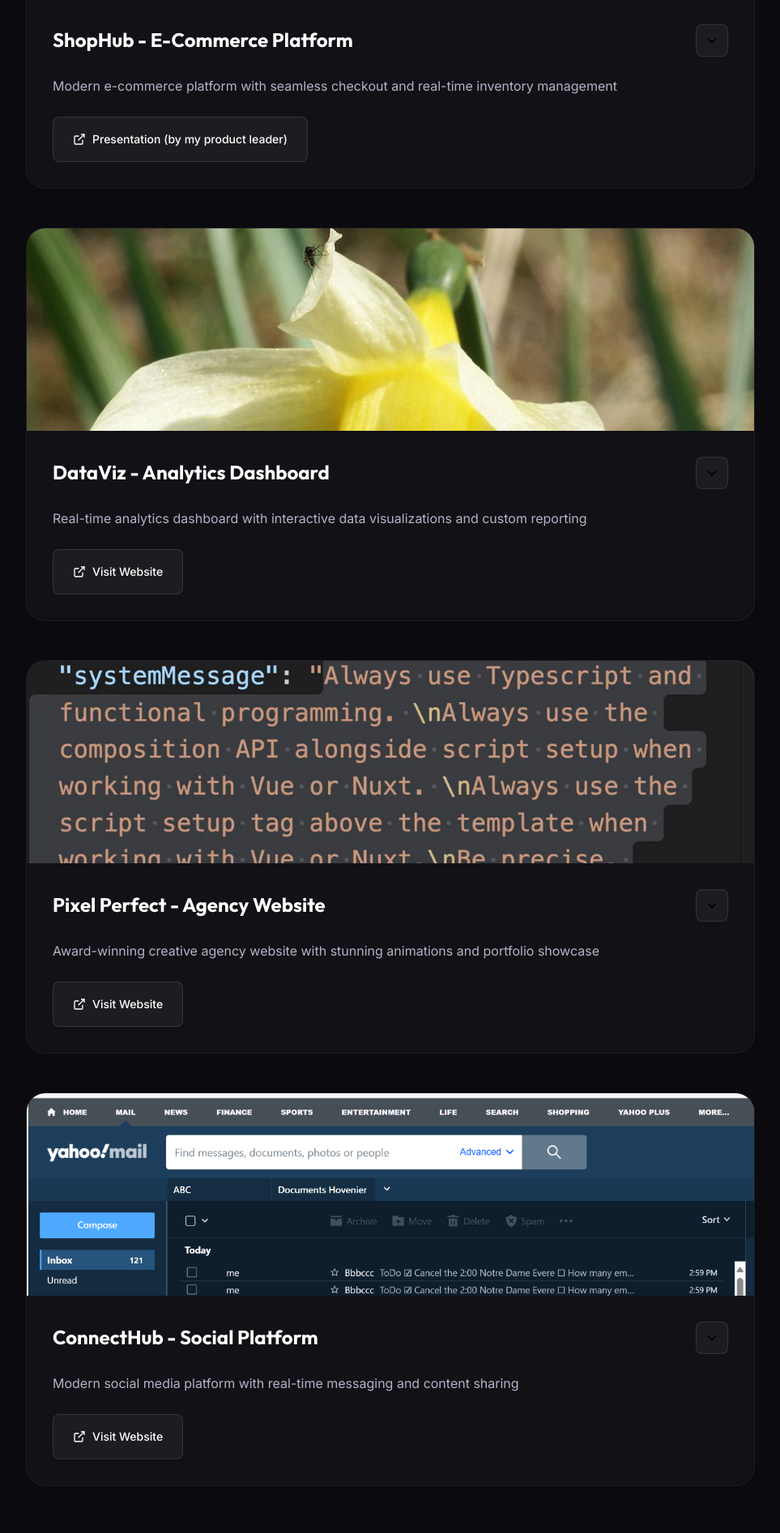
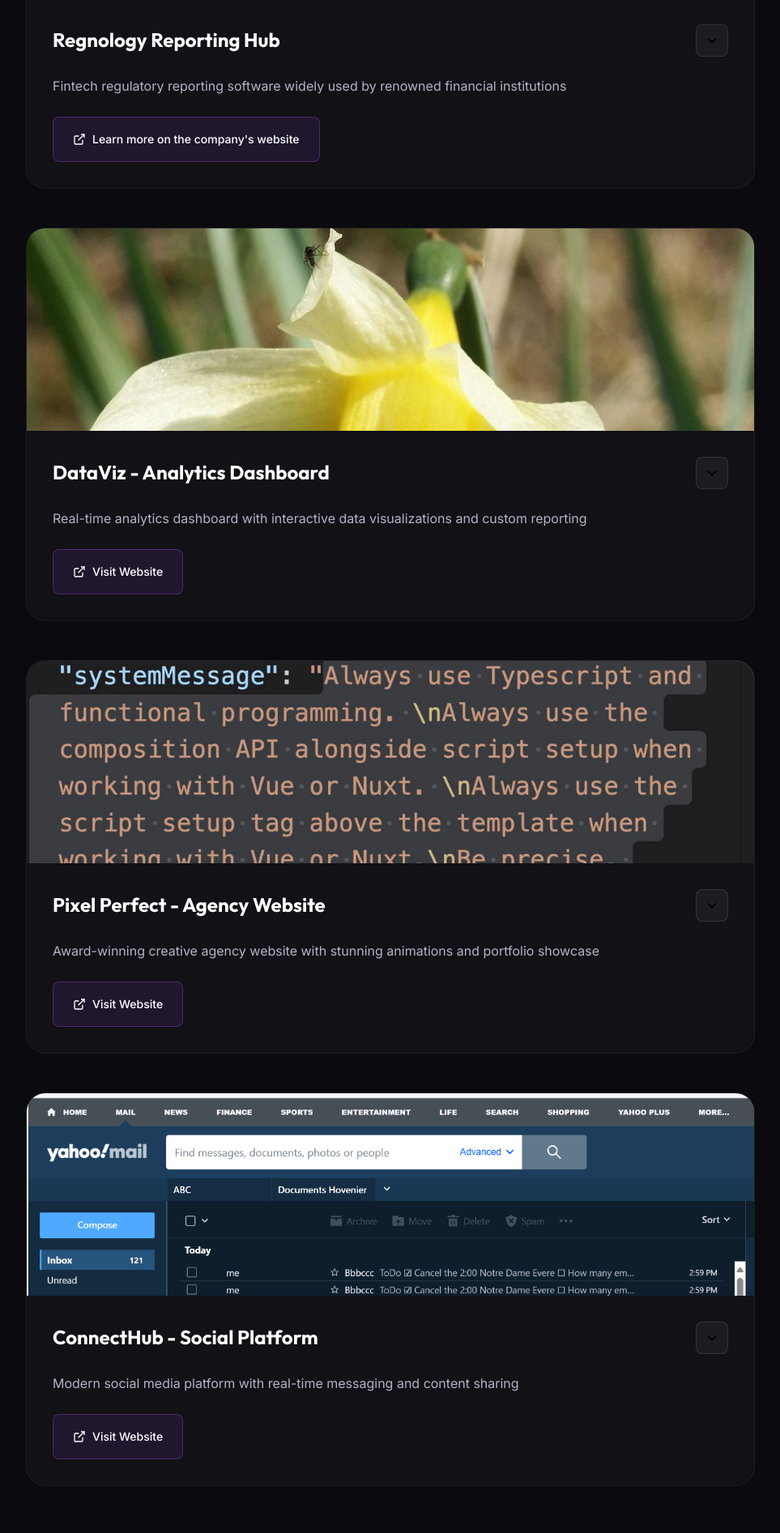
Before and after one commit to szlaci3/portfolio, a React (Vite) app: page / in a window 1280 px wide. Shown: the part 1387-3280 px from the top of the page at 81% size, without its empty margins (158-1121 px from the left). Built offline with nearby package versions, Linux system fonts and the light colour scheme.

Commit message:
feat: fintech proj

```diff
--- a/src/components/Details.tsx
+++ b/src/components/Details.tsx
@@ -8,7 +8,7 @@ const Details = () => {
             <h2 className="section-title">About me</h2>
             <p className="details-text">
               I enjoy building interfaces that feel simple and natural to use.
-              I’m especially interested in React-based applications, whether it’s interactive
+              I'm especially interested in React-based applications, whether it's interactive
               dashboards, internal tools, or responsive mobile UIs, that handle real-world
               data and bring intuitive and visually appealing technology into the lives of users.
             </p>
--- a/src/components/Projects.tsx
+++ b/src/components/Projects.tsx
@@ -19,14 +19,15 @@ interface Project {
 const projects: Project[] = [
   {
     id: 1,
-    title: 'ShopHub - E-Commerce Platform',
-    shortDesc: 'Modern e-commerce platform with seamless checkout and real-time inventory management',
-    longDesc: 'A full-featured e-commerce platform built with React and Node.js, featuring advanced product filtering, secure payment integration with Stripe, real-time inventory tracking, and a responsive admin dashboard. The platform handles thousands of products with optimized performance and seamless user experience across all devices.',
+    title: 'Regnology Reporting Hub',
+    shortDesc: 'Fintech regulatory reporting software widely used by renowned financial institutions',
+    longDesc: "The Reporting Hub is Regnology's cloud-first regulatory reporting platform, used by banks and financial institutions across the world to manage every stage of the reporting process. It operates on very large, granular datasets and provides high-precision validation, exception handling, and complex table-based data exploration for professional users. I worked as a Senior Software Engineer on the front-end team, building UI components and interaction patterns that support automated workflows, dynamic spreadsheets, and advanced oversight tools. \n\nWorking closely with product owners and back-end engineers, I delivered features that improve data quality, streamline exception resolution, and give users clearer visibility and control over their reports. The platform demands reliability — especially when handling millions of data points under strict regulatory rules. \n\nWith no dedicated designer, I self-taught design and UX principles to ensure that complex, high-density screens remained clear, consistent, and efficient for analysts who depend on speed and accuracy in their daily work. \n\nThis project represents my most recent experience in large-scale, high-precision front-end development within a regulated, mission-critical environment.",
     thumbnail: '/assets/Regnology.png',
     fullImage: '/assets/Regnology.png',
-    demoUrl: 'https://shophub-demo.example.com',
-    repoUrl: 'https://github.com/szlaci3/shophub',
-    technologies: ['React', 'Node.js', 'MongoDB', 'Stripe API', 'Redux'],
+    // demoUrl: 'https://www.regnology.net/en/solutions/for-the-regulated/regnology-reporting-hub',
+    demoUrl: 'https://www.regnology.net/en/solutions/regnology-platform',
+    repoUrl: '',
+    technologies: ['React', 'Node.js', 'Zustand', 'GraphQL', 'Redis', 'Material UI', 'Handsontable', 'TypeScript', 'Vitest', 'Playwright', 'React Testing Library'],
     type: "real"
   },
   {
@@ -113,10 +114,16 @@ const Projects = () => {
                 </div>
                 <p className="project-short-desc">{project.shortDesc}</p>
                 <div className="project-links">
-                  <a href={project.demoUrl} className="project-link" target="_blank" rel="noopener noreferrer">
+                  <a href={project.demoUrl} className="project-link website-link" target="_blank" rel="noopener noreferrer">
                     <ExternalLink />
-                    {project.type === "real" ? "Presentation (by my product leader)" : "Visit Website"}
+                    {project.type === "real" ? "Learn more on the company's website" : "Visit Website"}
                   </a>
+                  {expandedProject === project.id && project.type !== "real" && (
+                    <a href={project.repoUrl} className="project-link" target="_blank" rel="noopener noreferrer">
+                      <GitHub />
+                      View Repository
+                    </a>
+                  )}
                 </div>
 
                 {/* Expanded Content */}
@@ -132,12 +139,6 @@ const Projects = () => {
                         <span key={tech} className="tech-tag">{tech}</span>
                       ))}
                     </div>
-                    {project.type !== "real" && (
-                    <a href={project.repoUrl} className="project-link repo-link" target="_blank" rel="noopener noreferrer">
-                      <GitHub />
-                      View Repository
-                    </a>
-                    )}
                   </div>
                 </div>
               </div>
--- a/src/index.css
+++ b/src/index.css
@@ -10,6 +10,7 @@
   --color-text-muted: #6e6e8f;
 
   --color-accent-purple: #a855f7;
+  --color-light-purple: #c17fff;
   --color-accent-blue: #3b82f6;
   --color-accent-cyan: #06b6d4;
   --color-accent-pink: #ec4899;
@@ -526,6 +527,7 @@ body {
 }
 
 .project-long-desc {
+  white-space: pre-wrap;
   color: var(--color-text-secondary);
   line-height: 1.8;
   margin-bottom: var(--spacing-lg);
@@ -543,17 +545,17 @@ body {
   background: rgba(168, 85, 247, 0.1);
   border: 1px solid rgba(168, 85, 247, 0.3);
   border-radius: var(--radius-md);
-  color: var(--color-accent-purple);
+  color: var(--color-light-purple);
   font-size: var(--font-size-sm);
   font-weight: 500;
 }
 
-.repo-link {
+.website-link {
   background: rgba(168, 85, 247, 0.1);
   border-color: rgba(168, 85, 247, 0.3);
 }
 
-.repo-link:hover {
+.website-link:hover {
   background: var(--gradient-primary);
   border-color: transparent;
 }
```
